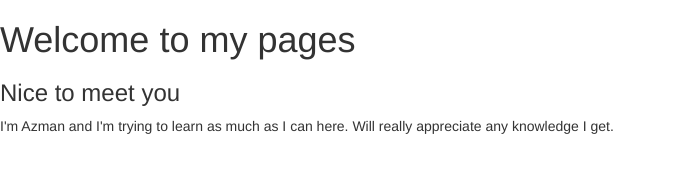
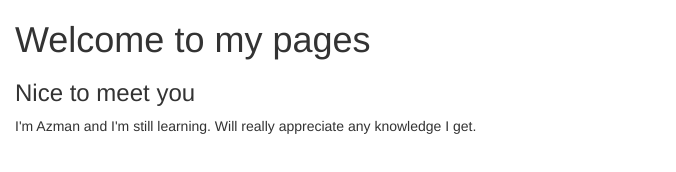
Before and after one commit to azman1101/azman1101.github.io, a plain HTML site: page index.html in a window 1280 px wide. Shown: the whole page, without its empty margins (0-676 px from the left). Drawn offline with nearby package versions, Linux system fonts and the light colour scheme.

Commit message:
edit some texts and add col-span

```diff
--- a/index.html
+++ b/index.html
@@ -13,11 +13,12 @@
 <style>
 </style>
 
-  <h1>Welcome to my pages</h1>
+  <div class="col-xs-12">
 
-  <h3>Nice to meet you</h3>
+    <h1>Welcome to my pages</h1>
+    <h3>Nice to meet you</h3>
+    <p>I'm Azman and I'm still learning. Will really appreciate any knowledge I get.</p>
 
-  <p>I'm Azman and I'm trying to learn as much as I can here. Will really appreciate any knowledge I get.</p>
-
+  </div>
 </body>
 </html>
```
